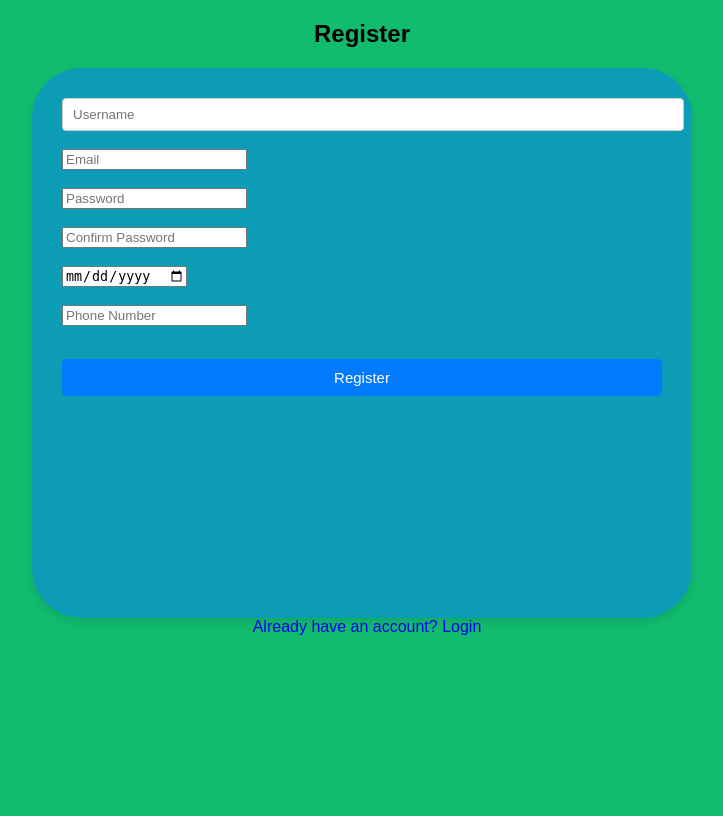
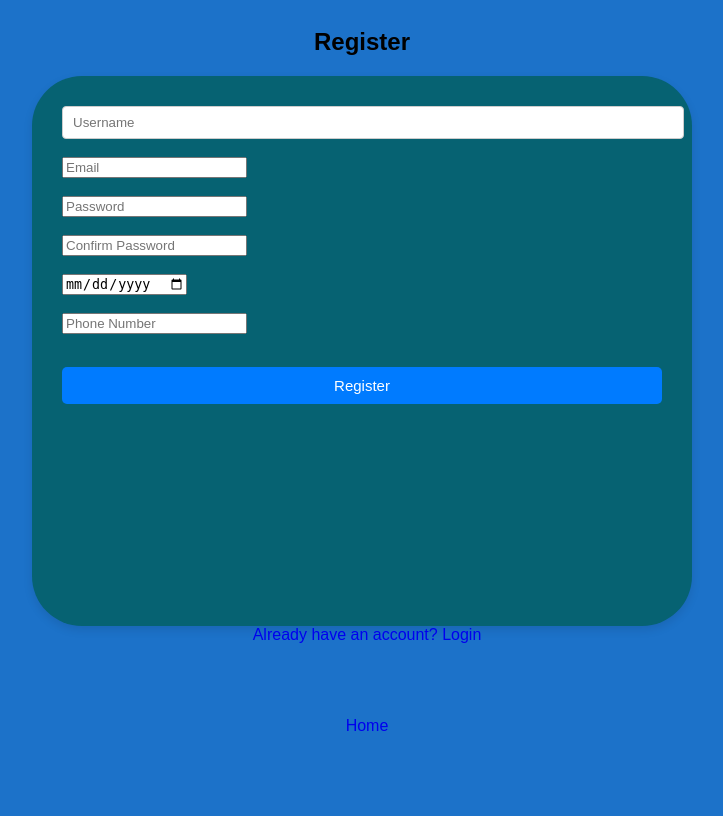
Before and after one commit to ALTUM-02/django_to_do, a Django app: page /register/ in a window 1280 px wide. Shown: the whole page, without its empty margins (278-1001 px from the left). Before the commit the page ends 635 px from the top, so only its background shows below. Run offline with Django 5.2, Linux system fonts and the light colour scheme.

Commit message:
thisis the tesch changes

```diff
--- a/mimi/static/css/styles.css
+++ b/mimi/static/css/styles.css
@@ -8,12 +8,13 @@ body {
     flex-direction: column;
 }
 h1 {
+    font-family: 'Courier New', Courier, monospace;
     text-align: center;
     margin-bottom: 20px;
-    color: #1b7459;
+    color: #07523b;
 }
 form {
-    background: #0c9cb6;
+    background:#066272;
     padding: 25px 30px;
     width: 600px;
     height: 500px;
@@ -51,12 +52,6 @@ input[type="submit"] {
 
 input[type="submit"]:hover {
     background-color: #113a65;
-}
-body {
-    font-family: Arial, sans-serif;
-    background: #11bc6f;
-    margin: 0;
-    padding: 0;
 }
 .container {
     width: 300px;
@@ -131,6 +126,7 @@ a {
 
 }
 
+
 .fa-pen-to-square {
     color: green;
 }
@@ -140,7 +136,7 @@ a {
 }
 .errors {
     margin-top: 15px;
-    color: red;
+    color: rgb(255, 0, 179);
     font-size: 14px;
 }
 .cancel,
--- a/mimi/templates/register.html
+++ b/mimi/templates/register.html
@@ -29,6 +29,7 @@
 </form>
 
 <a href="{% url 'login' %}">Already have an account? Login</a>
+<a href="{% url 'home' %}">Home</a>
 
 </body>
 </html>
```
Also changed, not shown: mimi/urls.py (line endings or trailing spaces).
